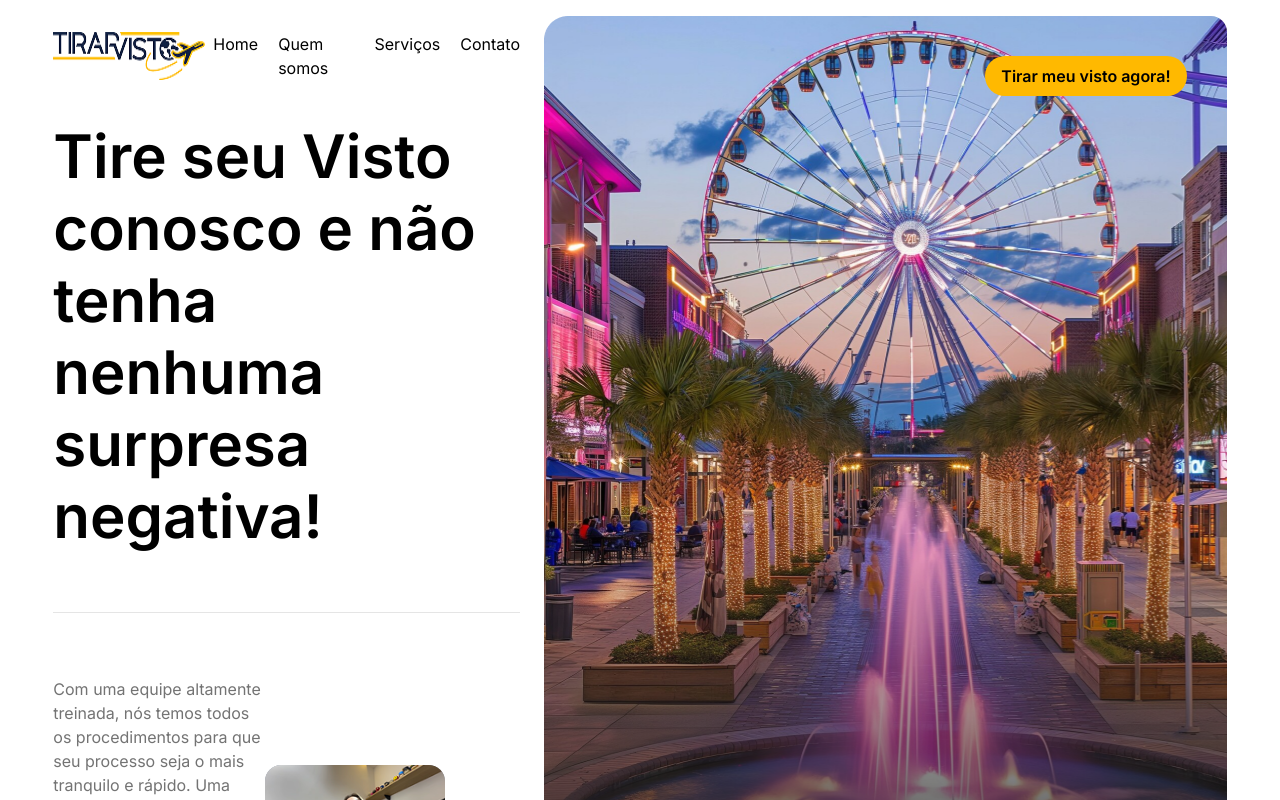
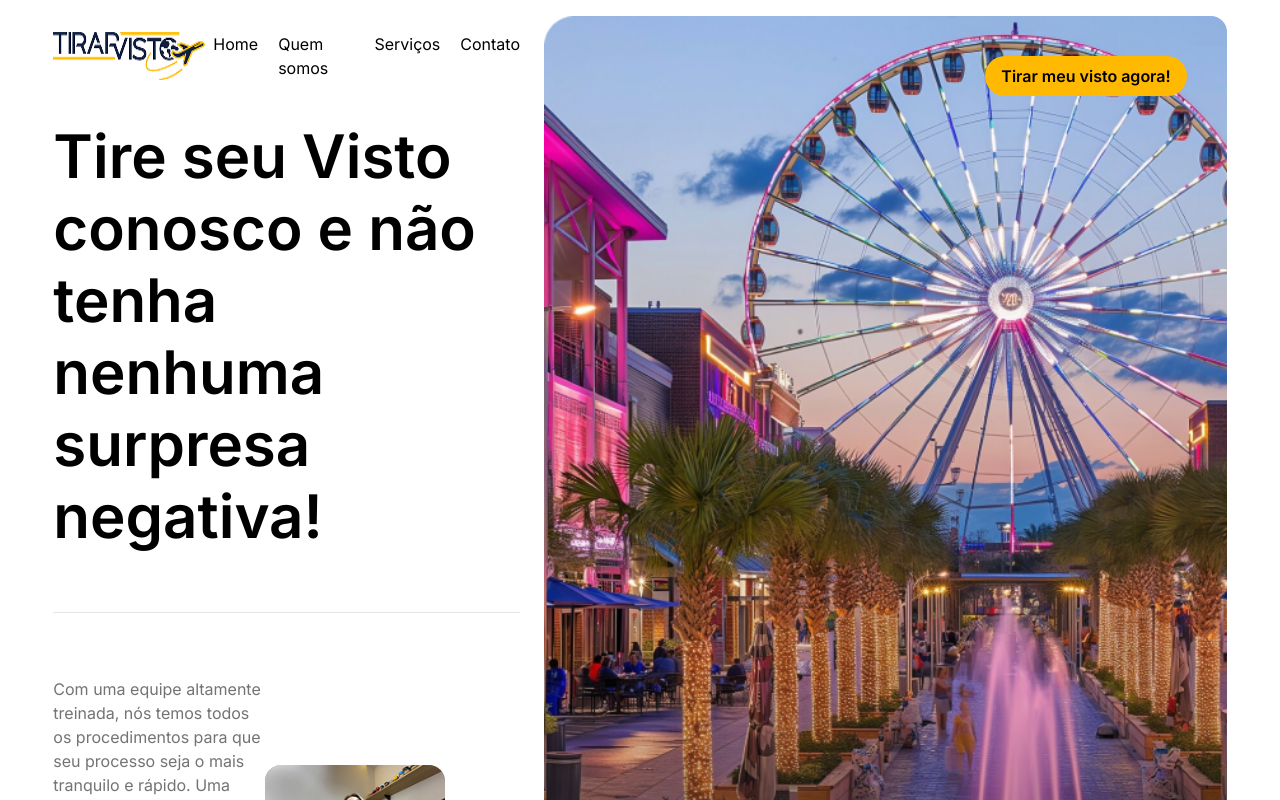
Before and after one commit to v-L1ma/TirarVisto, a React (Vite) app in the folder tirarVisto/: page / in a window 1280 px wide. Shown: the top 800 px of the page. Built offline with nearby package versions, Linux system fonts and the light colour scheme.

Commit message:
fix: arrumando o tamanho da imagem de background

```diff
--- a/tirarVisto/src/pages/Index.tsx
+++ b/tirarVisto/src/pages/Index.tsx
@@ -64,7 +64,7 @@ function Index() {
             </div>
           </div>
 
-          <div className="bg-[url(/heroPicture.png)] bg-no-repeat p-10 rounded-2xl flex flex-col justify-between">
+          <div className="bg-[url(/heroPicture.png)] bg-cover bg-no-repeat p-10 rounded-2xl flex flex-col justify-between">
             <div className="flex justify-end">
               <Label texto="Tirar meu visto agora!" />
             </div>
```
